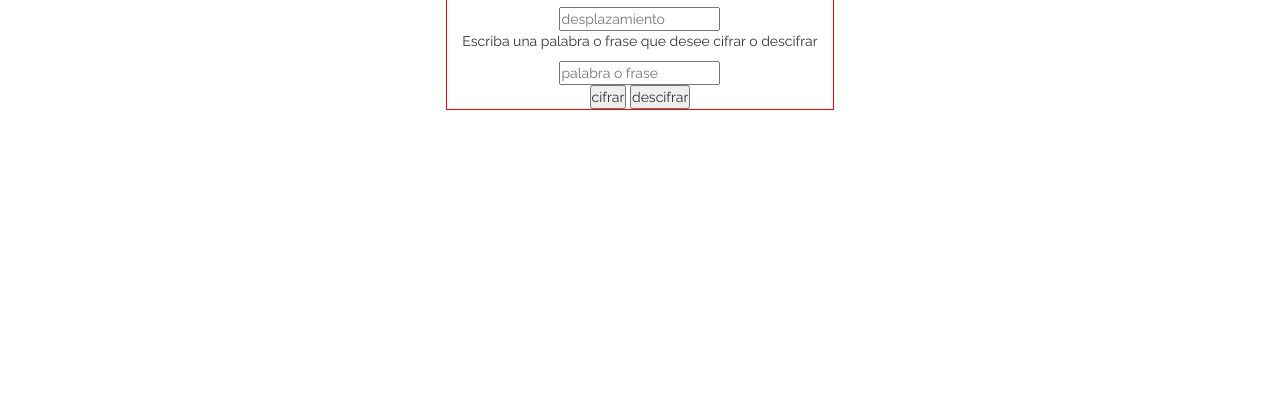
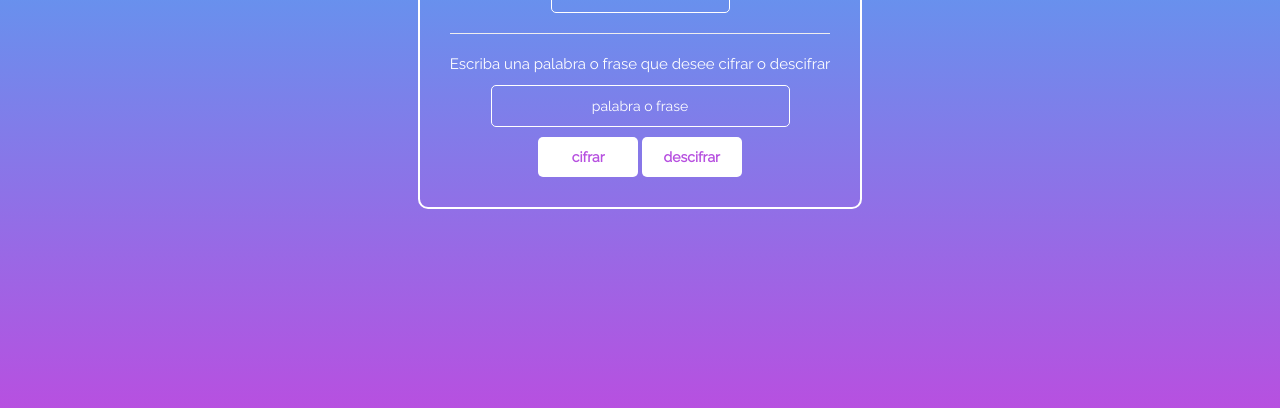
Before and after one commit to gabrielamf/cifrado-cesar-ES6, a plain HTML site: page index.html in a window 1280 px wide. Shown: the part 392-800 px from the top of the page. Drawn offline with Linux system fonts and the light colour scheme.

Commit message:
añade estilos

```diff
--- a/css/main.css
+++ b/css/main.css
@@ -18,5 +18,74 @@ body {
 }
 
 .border {
-  border: 1px solid red;
+  border: 2px solid white;
+  padding: 3rem;
+  border-radius: 10px;
 }
+
+.bg {
+	background: linear-gradient(rgb(29, 206, 250), rgb(183, 80, 224));
+}
+
+h1 {
+  color: white;
+  font-weight:100;
+  margin-bottom: 2rem;
+}
+
+p {
+  color: white;
+  font-size: 1.5rem;
+}
+
+hr {
+  color: white;
+}
+
+#desplazamiento {
+  background-color: transparent;
+  border: 1px solid white;
+  border-radius: 5px;
+  padding: 1rem;
+  color: white;
+  text-align: center;
+}
+
+::placeholder {
+  color: white;
+}
+
+#inputText {
+  background-color: transparent;
+  border: 1px solid white;
+  border-radius: 5px;
+  padding: 1rem 7rem;
+  color: white;
+  text-align: center;
+}
+
+.button {
+  background-color: white;
+  color: rgb(183, 80, 224);
+  border: none;
+  width: 100px;
+  margin-top: 1rem;
+  border-radius: 5px;
+  text-align: center;
+  padding: 1rem 2rem;
+  font-weight: bolder;
+}
+
+.button:hover {
+  background-color: rgb(29, 206, 250);
+  color: white;
+}
+
+.result {
+  background-color: white;
+  margin-top: 2rem;
+  color: rgb(183, 80, 224);
+  font-weight: bolder;
+  padding: 1rem 2rem;
+  border-radius: 5px;
+}
--- a/index.html
+++ b/index.html
@@ -9,21 +9,23 @@
     <link href="https://fonts.googleapis.com/css?family=Raleway" rel="stylesheet">
     <!-- link estilos -->
     <link rel="stylesheet" href="css/main.css">
-    <title>Lyft</title>
+    <title>Cifrado César</title>
   </head>
   <body>
-    <div class="container text-center vh100 container-flex">
+    <div class="container-fluid bg text-center vh100 container-flex">
       <div class="row">
         <div class="col-xs-12 border">
           <h1>Cifrado César ES6</h1>
+          <hr>
           <p>Escriba el número de desplazamiento</p>
           <input type="number" placeholder="desplazamiento" id="desplazamiento" required>
+          <hr>
           <p>Escriba una palabra o frase que desee cifrar o descifrar</p>
           <form>
             <input type="text" placeholder="palabra o frase" id="inputText" onkeypress="return val(event)">
           </form>
-          <button id="cipher">cifrar </button>
-          <button id="decipher">descifrar</button>
+          <button  class="button" id="cipher">cifrar </button>
+          <button class="button" id="decipher">descifrar</button>
           <div id="content"></div>
         </div>
       </div>
--- a/js/app.js
+++ b/js/app.js
@@ -13,6 +13,7 @@ input.addEventListener('keypress', val = event => {
   return patron.test(te);
 });
 
+// función cifrado
 btnCipher.addEventListener('click', () => {
   let valor = parseInt(desplazamiento.value);
   let cipherWord = '';
@@ -28,10 +29,11 @@ btnCipher.addEventListener('click', () => {
         cipherWord += ' ';
       }
     }
-    box.innerHTML = `<p> Tu texto cifrado es : ${cipherWord} </p>`;
+    box.innerHTML = `<p class="result"> Tu texto cifrado es : ${cipherWord} </p>`;
   }
 });
 
+// función descifrado
 btnDescipher.addEventListener('click', () => {
   let valor = parseInt(desplazamiento.value);
   let decipherWord = '';
@@ -47,6 +49,6 @@ btnDescipher.addEventListener('click', () => {
         decipherWord += ' ';
       }
     }
-    box.innerHTML = `<p> Tu texto descifrado es : ${decipherWord} </p>`;
+    box.innerHTML = `<p class="result"> Tu texto descifrado es : ${decipherWord} </p>`;
   }
 });
```
